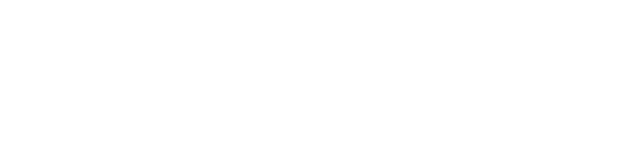
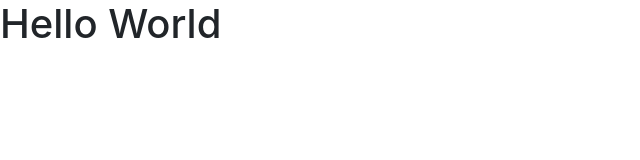
Before and after one commit to sharonkim09/gt-hw-bootstrap-portfolio, a plain HTML site: page index.html in a window 1280 px wide. Shown: the whole page, without its empty margins (0-640 px from the left). Drawn offline with nearby package versions, Linux system fonts and the light colour scheme.

Commit message:
addedbootstrap cdn link

```diff
--- a/index.html
+++ b/index.html
@@ -1,12 +1,17 @@
 <!DOCTYPE html>
 <html lang="en">
+
 <head>
     <meta charset="UTF-8">
     <meta name="viewport" content="width=device-width, initial-scale=1.0">
     <meta http-equiv="X-UA-Compatible" content="ie=edge">
     <title>Document</title>
+    <link rel="stylesheet" href="https://stackpath.bootstrapcdn.com/bootstrap/4.5.0/css/bootstrap.min.css"
+        integrity="sha384-9aIt2nRpC12Uk9gS9baDl411NQApFmC26EwAOH8WgZl5MYYxFfc+NcPb1dKGj7Sk" crossorigin="anonymous">
 </head>
+
 <body>
+    <h1>Hello World</h1>
+</body>
 
-</body>
 </html>
```
